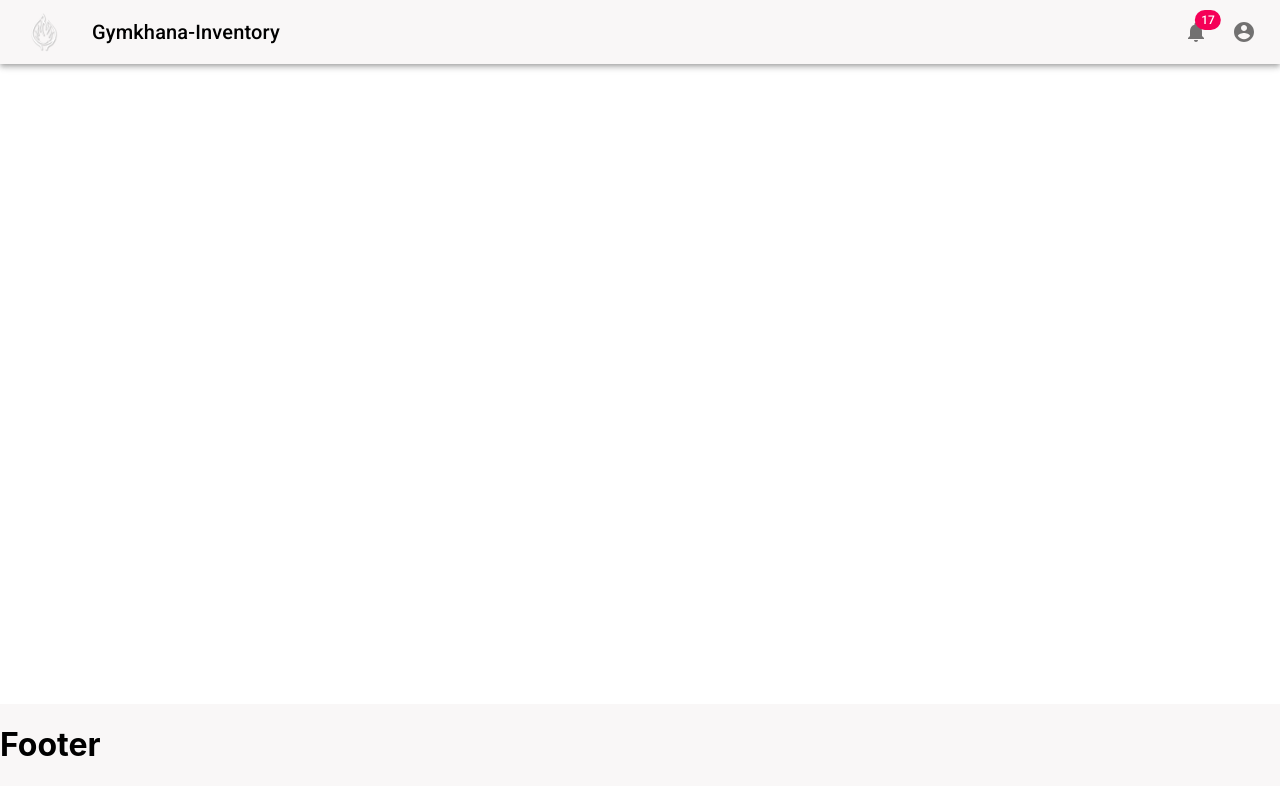
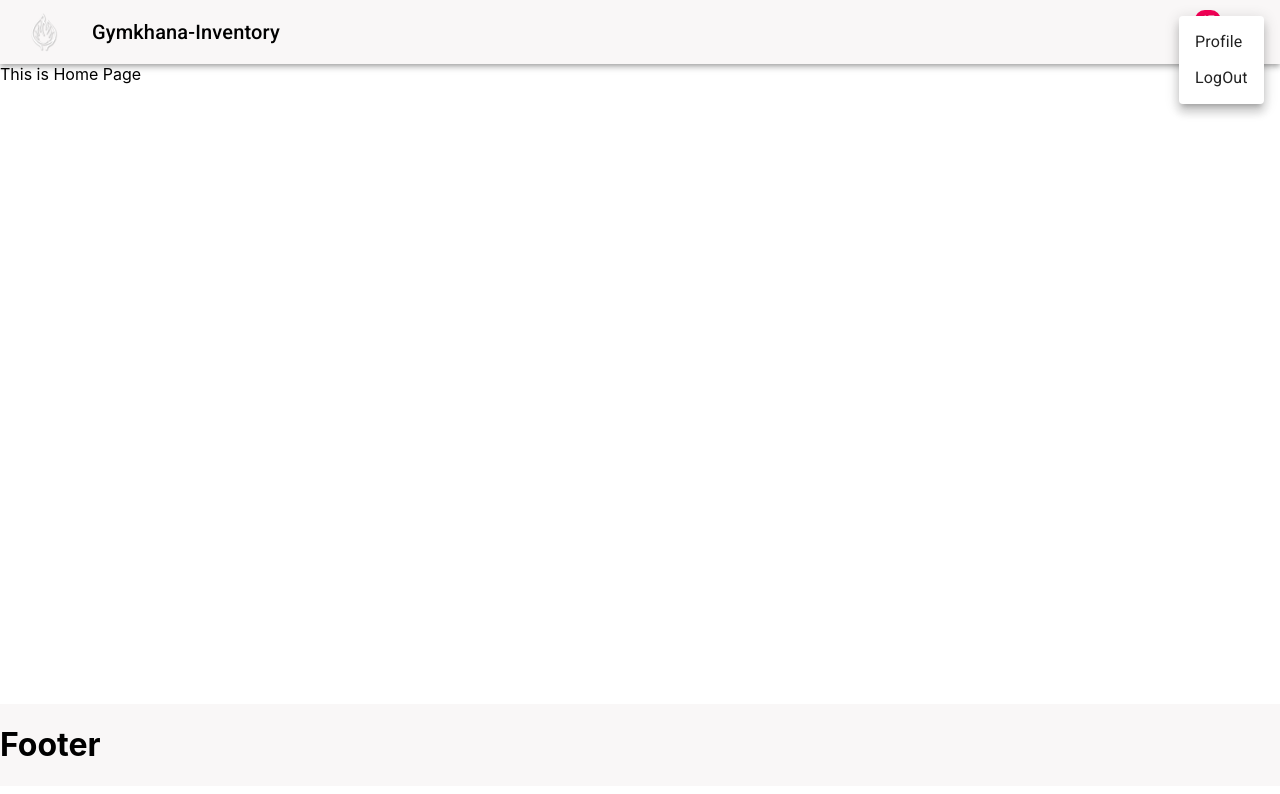
Before and after one commit to niharikamanhar/gymkhana-inventory, a React (Create React App) app: page / in a window 1280 px wide. Both pictures are taken after a click on the button "account of current user". Shown: the top 794 px of the page. Built offline with nearby package versions, Linux system fonts and the light colour scheme.

Commit message:
Added Routes-1
Added Routes in Navbar using Router.js for Home page and Userprofile page.
Clicking on Logo on navbar will take you to Home page.

```diff
--- /dev/null
+++ b/src/Router.js
@@ -0,0 +1,19 @@
+import React from 'react'
+import { Switch, Route } from 'react-router-dom';
+import Home from './components/pages/Home';
+import UserProfile from './components/profiles/UserProfile';
+
+
+
+const Router = () => {
+    return (
+        <Switch>
+          <Route path="/" exact component={Home}/>
+          <Route path="/profile" component={UserProfile}/>
+          {/* <Route path="/logout" component={Logout}/> */}
+          {/* <Route path="/notification" component={Notification}/> */}
+        </Switch>
+    )
+}
+
+export default Router
--- a/src/components/navbar/index.js
+++ b/src/components/navbar/index.js
@@ -11,7 +11,9 @@ import AccountCircle from '@material-ui/icons/AccountCircle';
 import NotificationsIcon from '@material-ui/icons/Notifications';
 import MoreIcon from '@material-ui/icons/MoreVert';
 import Avatar from '@material-ui/core/Avatar';
+import { Link } from 'react-router-dom';
 import logo from '../../logo.png';
+// import CustomScroll from 'react-custom-scroll';
 
 const useStyles = makeStyles((theme) => ({
   grow: {
@@ -80,7 +82,7 @@ export default function PrimarySearchAppBar() {
       open={isMenuOpen}
       onClose={handleMenuClose}
     >
-      <MenuItem onClick={handleMenuClose}>Profile</MenuItem>
+      <MenuItem onClick={handleMenuClose} component={Link} to="/profile">Profile</MenuItem>
       <MenuItem onClick={handleMenuClose}>LogOut</MenuItem>
     </Menu>
   );
@@ -125,6 +127,8 @@ export default function PrimarySearchAppBar() {
       <AppBar position="static" style={{backgroundColor: "#f9f7f7"}}>
         <Toolbar>
           <IconButton
+            component= {Link}
+            to="/"
             edge="start"
             className={classes.menuButton}
             color="black"
```
Also changed, not shown: src/App.js (+5 -2 lines).
